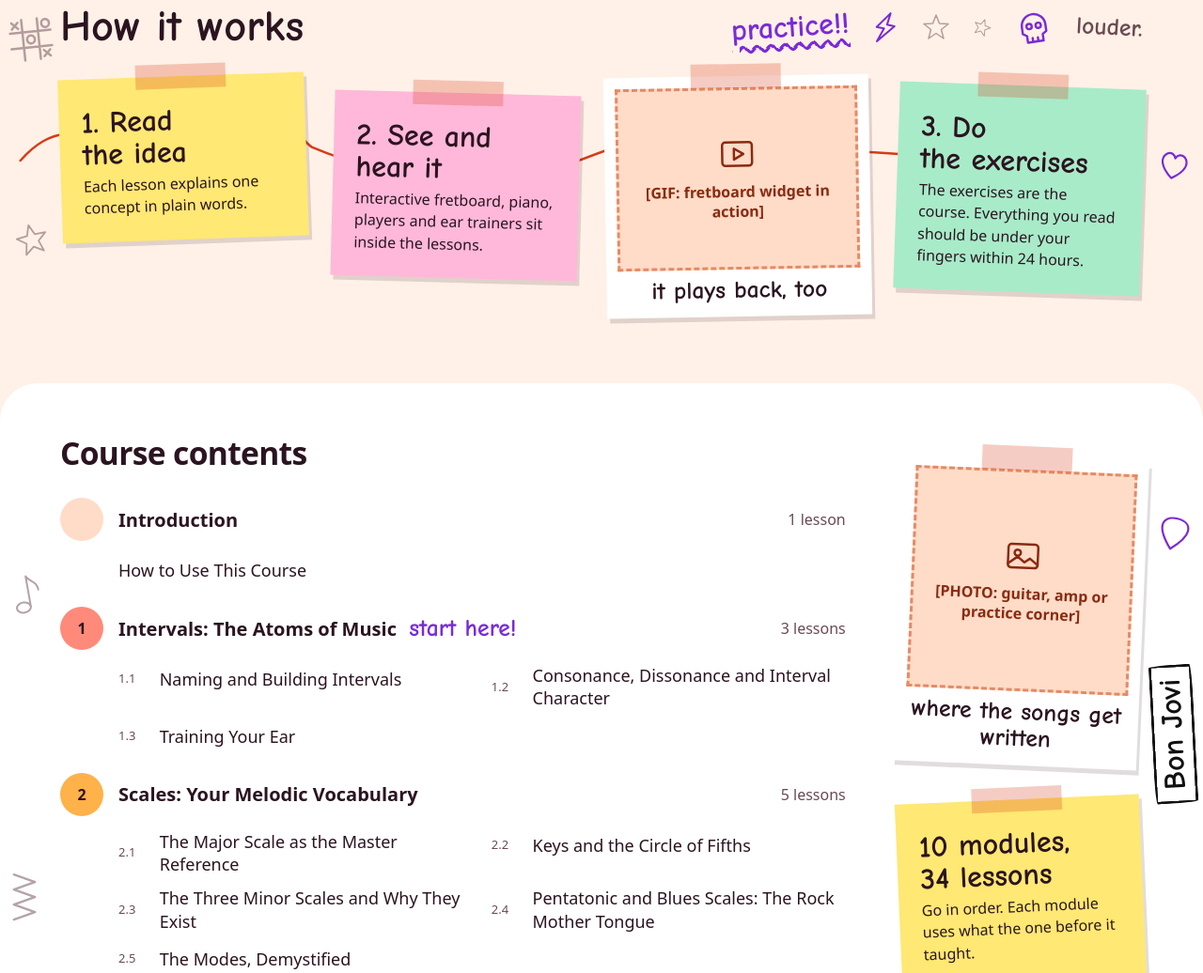
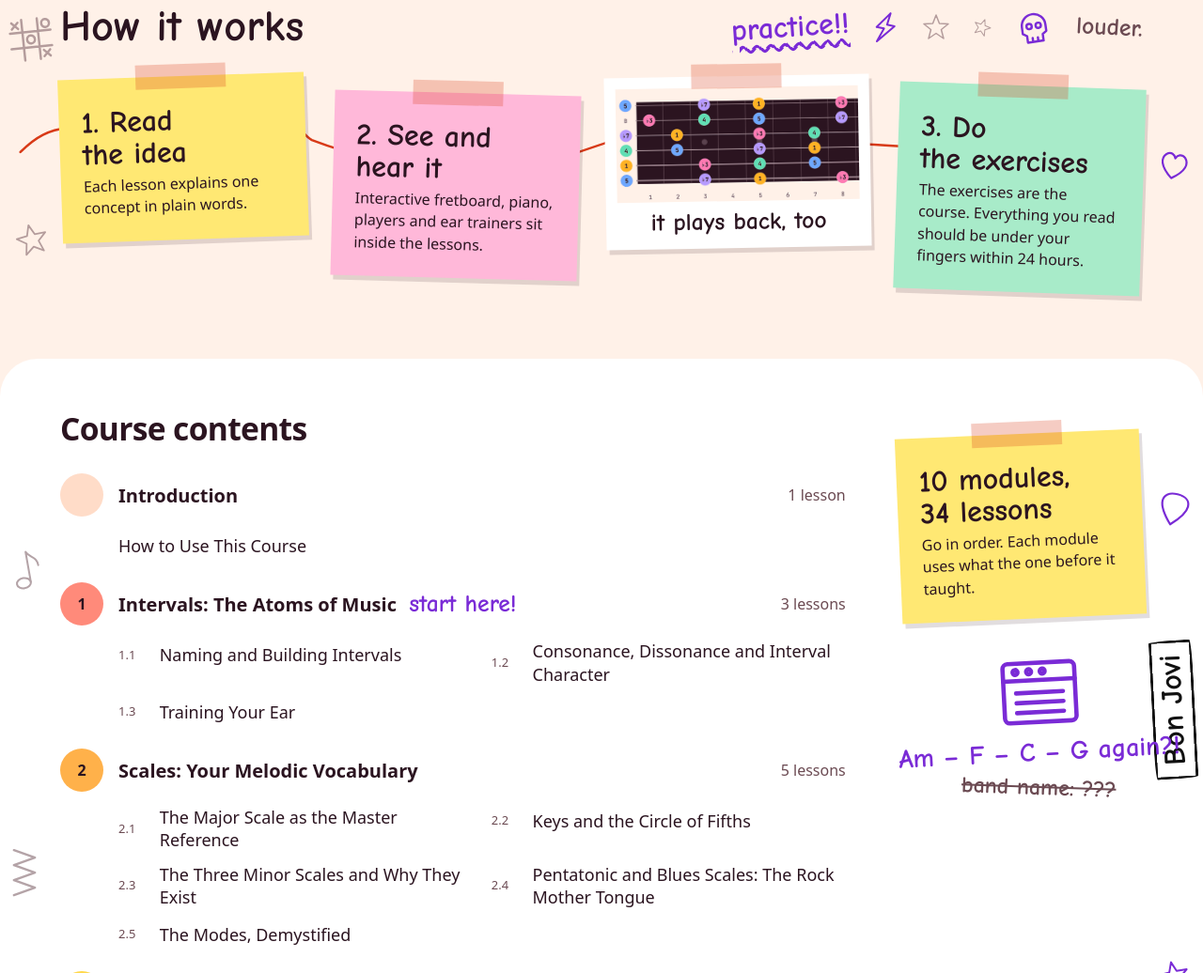
Before and after one commit to tarasikarius/from-theory-to-songs, an Astro site: page /en in a window 1280 px wide. Shown: the part 803-1839 px from the top of the page at 94% size. Built offline with nearby package versions, Linux system fonts and the light colour scheme; Astro itself is replaced by a stand-in of ours; a web font is replaced by a local one.

Commit message:
Replace home page media placeholders

```diff
--- a/src/i18n/ui.json
+++ b/src/i18n/ui.json
@@ -60,10 +60,8 @@
   { "id": "scrapLouder", "en": "louder.", "uk": "louder." },
   { "id": "scrapAgain", "en": "Am – F – C – G again?!", "uk": "Am – F – C – G again?!" },
   { "id": "scrapBand", "en": "band name: ???", "uk": "band name: ???" },
-  { "id": "gifPlaceholder", "en": "[GIF: fretboard widget in action]", "uk": "[GIF: гриф у дії]" },
+  { "id": "gifAlt", "en": "Fretboard widget playing the A minor pentatonic scale, one note at a time", "uk": "Гриф у тренажері програє мінорну пентатоніку від A, нота за нотою" },
   { "id": "gifCaption", "en": "it plays back, too", "uk": "it plays back, too" },
-  { "id": "photoPlaceholder", "en": "[PHOTO: guitar, amp or practice corner]", "uk": "[ФОТО: гітара, комбік або куточок для занять]" },
-  { "id": "photoCaption", "en": "where the songs get written", "uk": "where the songs get written" },
   { "id": "contentsNote", "en": "Go in order. Each module uses what the one before it taught.", "uk": "Ідіть по порядку. Кожен модуль спирається на те, чого навчив попередній." },
   { "id": "startHere", "en": "start here!", "uk": "start here!" },
   { "id": "finishedSong", "en": "a finished song!", "uk": "a finished song!" },
--- a/src/pages/[lang]/index.astro
+++ b/src/pages/[lang]/index.astro
@@ -78,7 +78,7 @@ const titleBottom = words.slice(cut).join(' ');
       <div class="sticky n-yellow" style="transform: rotate(-2deg)"><span class="tape" aria-hidden="true"></span><h3>1. {s.homeHow1}</h3><p>{s.homeHow1d}</p></div>
       <div class="sticky n-pink" style="transform: rotate(1.5deg); margin-top: 18px"><span class="tape" aria-hidden="true"></span><h3>2. {s.homeHow2}</h3><p>{s.homeHow2d}</p></div>
       <figure class="shot" style="transform: rotate(-1deg)"><span class="tape" aria-hidden="true"></span>
-        <div class="ph" style="aspect-ratio: 4 / 3"><svg aria-hidden="true" viewBox="0 0 48 48"><rect x="5" y="9" width="38" height="30" rx="4" /><path d="M20 17v14l12-7z" /></svg>{s.gifPlaceholder}</div>
+        <img class="shot-img" src={href('/images/fretboard-play.gif')} alt={s.gifAlt} width="600" height="282" loading="lazy" />
         <figcaption>{s.gifCaption}</figcaption>
       </figure>
       <div class="sticky n-mint" style="transform: rotate(2deg); margin-top: 10px"><span class="tape" aria-hidden="true"></span><h3>3. {s.homeHow3}</h3><p>{s.homeHow3d}</p></div>
@@ -125,10 +125,6 @@ const titleBottom = words.slice(cut).join(' ');
       </div>
 
       <div class="contents-side">
-        <figure class="shot" style="transform: rotate(2.5deg)"><span class="tape" aria-hidden="true"></span>
-          <div class="ph" style="aspect-ratio: 1"><svg aria-hidden="true" viewBox="0 0 48 48"><rect x="5" y="9" width="38" height="30" rx="4" /><circle cx="17" cy="20" r="4" /><path d="M5 34l12-9 9 7 7-5 10 8" /></svg>{s.photoPlaceholder}</div>
-          <figcaption>{s.photoCaption}</figcaption>
-        </figure>
         <div class="sticky n-yellow" style="transform: rotate(-2.5deg)"><span class="tape" aria-hidden="true"></span><h3>{s.modulesCount}, {lessonsCount(lang, count)}</h3><p>{s.contentsNote}</p></div>
         <div class="scraps" aria-hidden="true" style="align-items: center">
           <svg class="pen" viewBox="0 0 70 62" style="width: 92px; transform: rotate(-3deg)"><rect x="6" y="8" width="58" height="48" rx="4" /><path d="M6 22h58M16 32h38M16 40h38M16 48h38" /><circle cx="16" cy="15" r="2" /><circle cx="27" cy="15" r="2" /><circle cx="38" cy="15" r="2" /></svg>
@@ -157,7 +153,7 @@ E|--5--|</pre>
             <p class="hand">{s.excerptTabNote}</p>
           </div>
           <figure class="shot"><span class="tape" aria-hidden="true"></span>
-            <div class="crop"><img src={href('/images/guitarist.webp')} alt={s.guitaristAlt} width="1080" height="1080" loading="lazy" /></div>
+            <div class="crop"><img src={href('/images/guitarist.gif')} alt={s.guitaristAlt} width="1080" height="1080" loading="lazy" /></div>
             <figcaption>{s.vityaCaption}</figcaption>
           </figure>
         </div>
--- a/src/styles/global.css
+++ b/src/styles/global.css
@@ -78,6 +78,7 @@ h1, h2, h3, h4 { font-family: var(--font-head); font-weight: 800; line-height: 1
 .tape { position: absolute; top: -13px; left: 50%; width: 96px; height: 26px; margin-left: -48px; background: var(--tape); }
 .shot { position: relative; margin: 0; background: #fff; padding: 12px 12px 14px; box-shadow: var(--shadow); }
 .shot figcaption { margin-top: 8px; font-family: var(--font-hand); font-weight: 700; font-size: 1.6rem; line-height: 1.1; text-align: center; color: var(--text); }
+.shot-img { display: block; width: 100%; height: auto; }
 .ph { display: flex; flex-direction: column; align-items: center; justify-content: center; gap: 10px; padding: 16px; text-align: center; background: var(--soft); border: 3px dashed var(--dash); color: var(--phink); font-weight: 600; font-size: 1rem; line-height: 1.3; }
 .ph svg { width: 40px; fill: none; stroke: var(--phink); stroke-width: 3; stroke-linecap: round; stroke-linejoin: round; }
 .hl { padding: 0 12px; background: linear-gradient(to bottom, transparent 22%, rgba(255, 216, 74, 0.85) 22%, rgba(255, 216, 74, 0.85) 90%, transparent 90%); border-radius: 6px 14px 8px 12px / 12px 6px 14px 8px; -webkit-box-decoration-break: clone; box-decoration-break: clone; }
```
Also changed, not shown: public/images/fretboard-play.gif (added), public/images/guitarist.gif (added), public/images/guitarist.webp (deleted).
